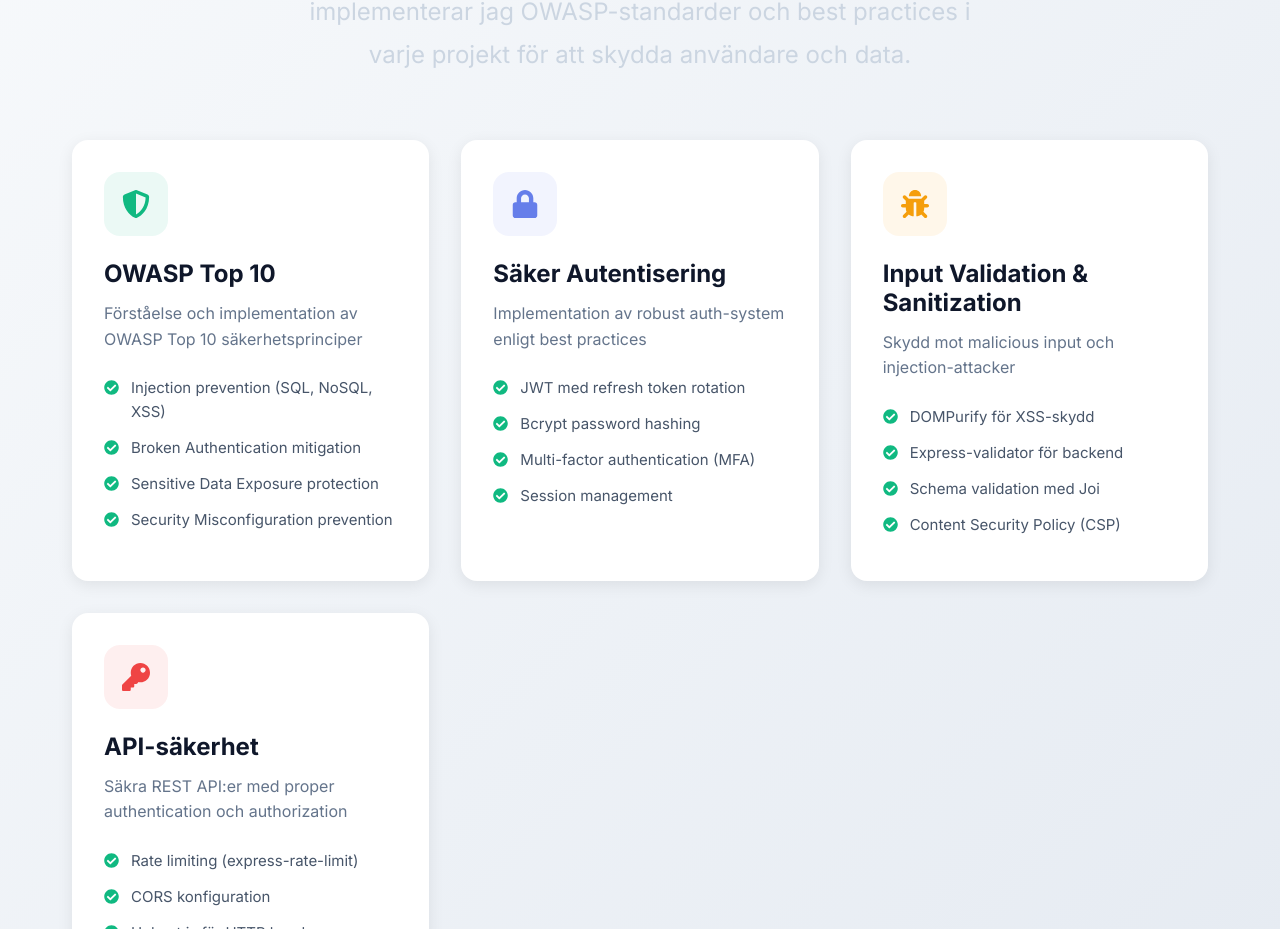
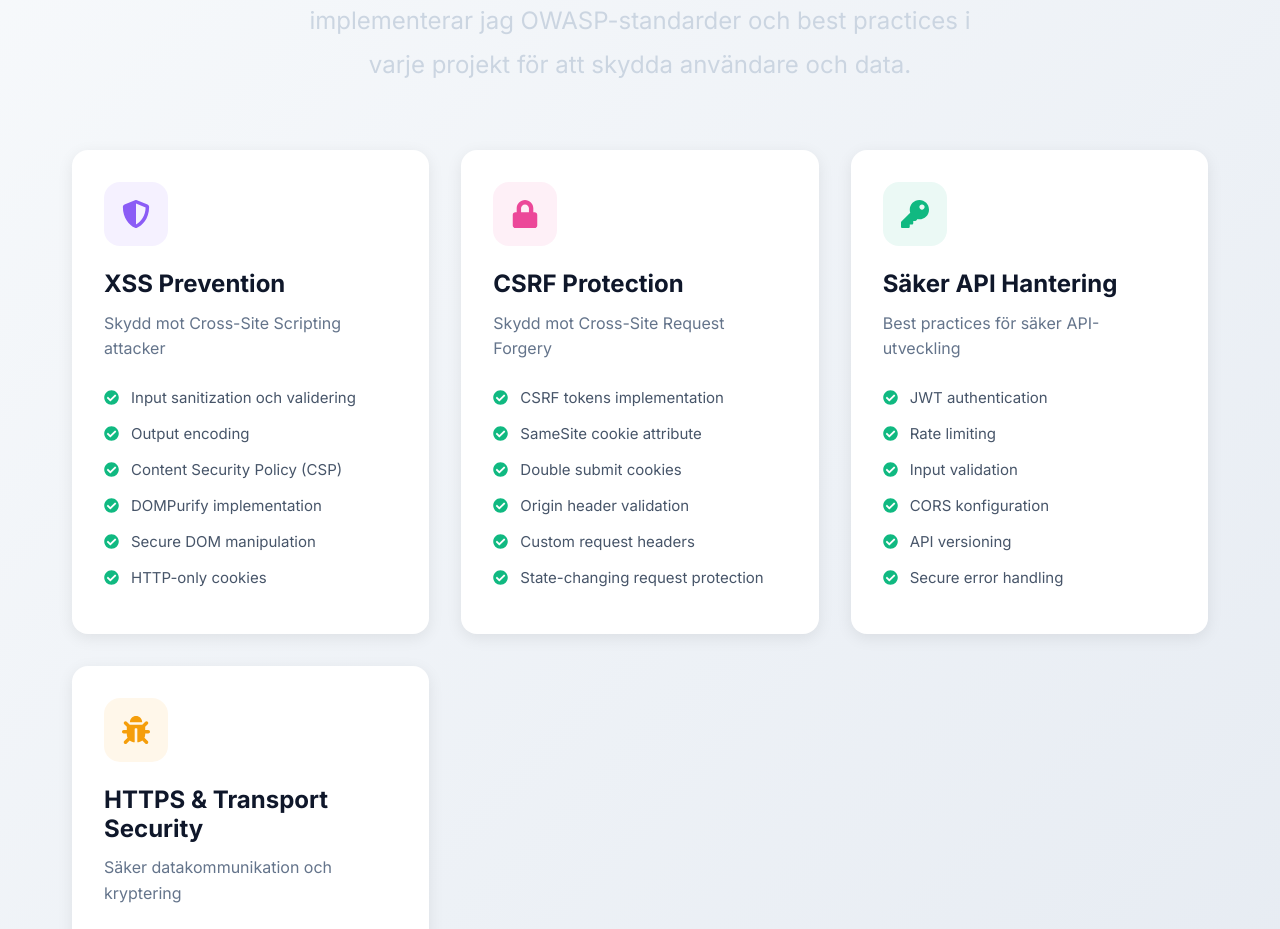
Before and after one commit to ilyafredriksson/Portfolio-React-JS, a React (Vite) app: page / in a window 1280 px wide. Shown: the part 4829-5758 px from the top of the page. Built offline with nearby package versions, Linux system fonts and the light colour scheme.

Commit message:
webbsäkerhet kompetens

```diff
--- a/src/components/sections/SecuritySection.jsx
+++ b/src/components/sections/SecuritySection.jsx
@@ -1,66 +1,10 @@
 import React from 'react'
 import { motion } from 'framer-motion'
-import {
-  FaShieldAlt,
-  FaLock,
-  FaBug,
-  FaKey,
-  FaCheckCircle,
-  FaUserSecret
-} from 'react-icons/fa'
+import { FaCheckCircle, FaUserSecret, FaShieldAlt } from 'react-icons/fa'
+import { securitySkills } from '../../data/skills'
 import './SecuritySection.css'
 
 const SecuritySection = () => {
-  const securityExpertise = [
-    {
-      icon: FaShieldAlt,
-      title: 'OWASP Top 10',
-      description: 'Förståelse och implementation av OWASP Top 10 säkerhetsprinciper',
-      skills: [
-        'Injection prevention (SQL, NoSQL, XSS)',
-        'Broken Authentication mitigation',
-        'Sensitive Data Exposure protection',
-        'Security Misconfiguration prevention'
-      ],
-      color: '#10b981'
-    },
-    {
-      icon: FaLock,
-      title: 'Säker Autentisering',
-      description: 'Implementation av robust auth-system enligt best practices',
-      skills: [
-        'JWT med refresh token rotation',
-        'Bcrypt password hashing',
-        'Multi-factor authentication (MFA)',
-        'Session management'
-      ],
-      color: '#667eea'
-    },
-    {
-      icon: FaBug,
-      title: 'Input Validation & Sanitization',
-      description: 'Skydd mot malicious input och injection-attacker',
-      skills: [
-        'DOMPurify för XSS-skydd',
-        'Express-validator för backend',
-        'Schema validation med Joi',
-        'Content Security Policy (CSP)'
-      ],
-      color: '#f59e0b'
-    },
-    {
-      icon: FaKey,
-      title: 'API-säkerhet',
-      description: 'Säkra REST API:er med proper authentication och authorization',
-      skills: [
-        'Rate limiting (express-rate-limit)',
-        'CORS konfiguration',
-        'Helmet.js för HTTP headers',
-        'API key rotation'
-      ],
-      color: '#ef4444'
-    }
-  ]
 
   return (
     <section id="security" className="security-section">
@@ -82,7 +26,7 @@ const SecuritySection = () => {
         </motion.div>
 
         <div className="security-grid">
-          {securityExpertise.map((item, index) => (
+          {securitySkills.map((item, index) => (
             <motion.div
               key={item.title}
               className="security-card"
--- a/src/data/skills.js
+++ b/src/data/skills.js
@@ -38,9 +38,9 @@ export const skills = [
     category: 'frontend'
   },
   {
-    name: 'JavaScript',
+    name: 'JavaScript (ES6+)',
     icon: FaJsSquare,
-    level: 85,
+    level: 90,
     color: '#F7DF1E',
     category: 'frontend'
   },
@@ -61,28 +61,28 @@ export const skills = [
   {
     name: 'Node.js',
     icon: FaNodeJs,
-    level: 75,
+    level: 80,
     color: '#339933',
     category: 'backend'
   },
   {
-    name: 'Express',
+    name: 'Express.js',
     icon: SiExpress,
-    level: 65,
+    level: 75,
     color: '#000000',
     category: 'backend'
   },
   {
     name: 'MongoDB',
     icon: SiMongodb,
-    level: 60,
+    level: 70,
     color: '#47A248',
     category: 'backend'
   },
   {
     name: 'Git',
     icon: FaGitAlt,
-    level: 80,
+    level: 85,
     color: '#F05032',
     category: 'tools'
   },
@@ -108,59 +108,59 @@ export const skills = [
 export const securitySkills = [
   {
     icon: FaShieldAlt,
-    title: 'OWASP Top 10',
-    description: 'Förståelse och implementation av OWASP Top 10 säkerhetsprinciper',
+    title: 'XSS Prevention',
+    description: 'Skydd mot Cross-Site Scripting attacker',
     skills: [
-      'Injection prevention (SQL, NoSQL, XSS)',
-      'Broken Authentication mitigation',
-      'Sensitive Data Exposure protection',
-      'Security Misconfiguration prevention',
-      'Cross-Site Scripting (XSS) defense',
-      'Insecure Deserialization protection'
+      'Input sanitization och validering',
+      'Output encoding',
+      'Content Security Policy (CSP)',
+      'DOMPurify implementation',
+      'Secure DOM manipulation',
+      'HTTP-only cookies'
+    ],
+    color: '#8b5cf6'
+  },
+  {
+    icon: FaLock,
+    title: 'CSRF Protection',
+    description: 'Skydd mot Cross-Site Request Forgery',
+    skills: [
+      'CSRF tokens implementation',
+      'SameSite cookie attribute',
+      'Double submit cookies',
+      'Origin header validation',
+      'Custom request headers',
+      'State-changing request protection'
+    ],
+    color: '#ec4899'
+  },
+  {
+    icon: FaKey,
+    title: 'Säker API Hantering',
+    description: 'Best practices för säker API-utveckling',
+    skills: [
+      'JWT authentication',
+      'Rate limiting',
+      'Input validation',
+      'CORS konfiguration',
+      'API versioning',
+      'Secure error handling'
     ],
     color: '#10b981'
   },
   {
-    icon: FaLock,
-    title: 'Säker Autentisering',
-    description: 'Implementation av robust auth-system enligt best practices',
+    icon: FaBug,
+    title: 'HTTPS & Transport Security',
+    description: 'Säker datakommunikation och kryptering',
     skills: [
-      'JWT med refresh token rotation',
-      'Bcrypt password hashing',
-      'Multi-factor authentication (MFA)',
-      'Session management',
-      'OAuth 2.0 integration',
-      'Secure cookie handling'
-    ],
-    color: '#667eea'
-  },
-  {
-    icon: FaBug,
-    title: 'Input Validation & Sanitization',
-    description: 'Skydd mot malicious input och injection-attacker',
-    skills: [
-      'DOMPurify för XSS-skydd',
-      'Express-validator för backend',
-      'Schema validation med Joi',
-      'Content Security Policy (CSP)',
-      'Output encoding',
-      'SQL/NoSQL injection prevention'
+      'TLS/SSL implementation',
+      'HSTS (HTTP Strict Transport Security)',
+      'Secure headers (Helmet.js)',
+      'Certificate management',
+      'Mixed content prevention',
+      'Secure WebSocket (WSS)'
     ],
     color: '#f59e0b'
-  },
-  {
-    icon: FaKey,
-    title: 'API-säkerhet',
-    description: 'Säkra REST API:er med proper authentication och authorization',
-    skills: [
-      'Rate limiting (express-rate-limit)',
-      'CORS konfiguration',
-      'Helmet.js för HTTP headers',
-      'API key rotation',
-      'Request validation',
-      'Error handling utan information leakage'
-    ],
-    color: '#ef4444'
   }
 ]
 
@@ -168,16 +168,14 @@ export const securitySkills = [
  * Additional competencies
  */
 export const additionalSkills = [
+  'UI/UX Design',
   'Responsive Design',
   'REST API Development',
-  'Agile/Scrum',
+  'Agile/Scrum metodologi',
+  'Jira projekthantering',
   'Component-Driven Development',
-  'Version Control (Git)',
+  'Git & GitHub',
   'Web Performance Optimization',
-  'SEO Best Practices',
-  'Accessibility (WCAG)',
-  'CI/CD Pipelines',
-  'Testing (Jest, React Testing Library)',
   'Chrome DevTools',
   'Problem Solving & Debugging'
 ]
```
